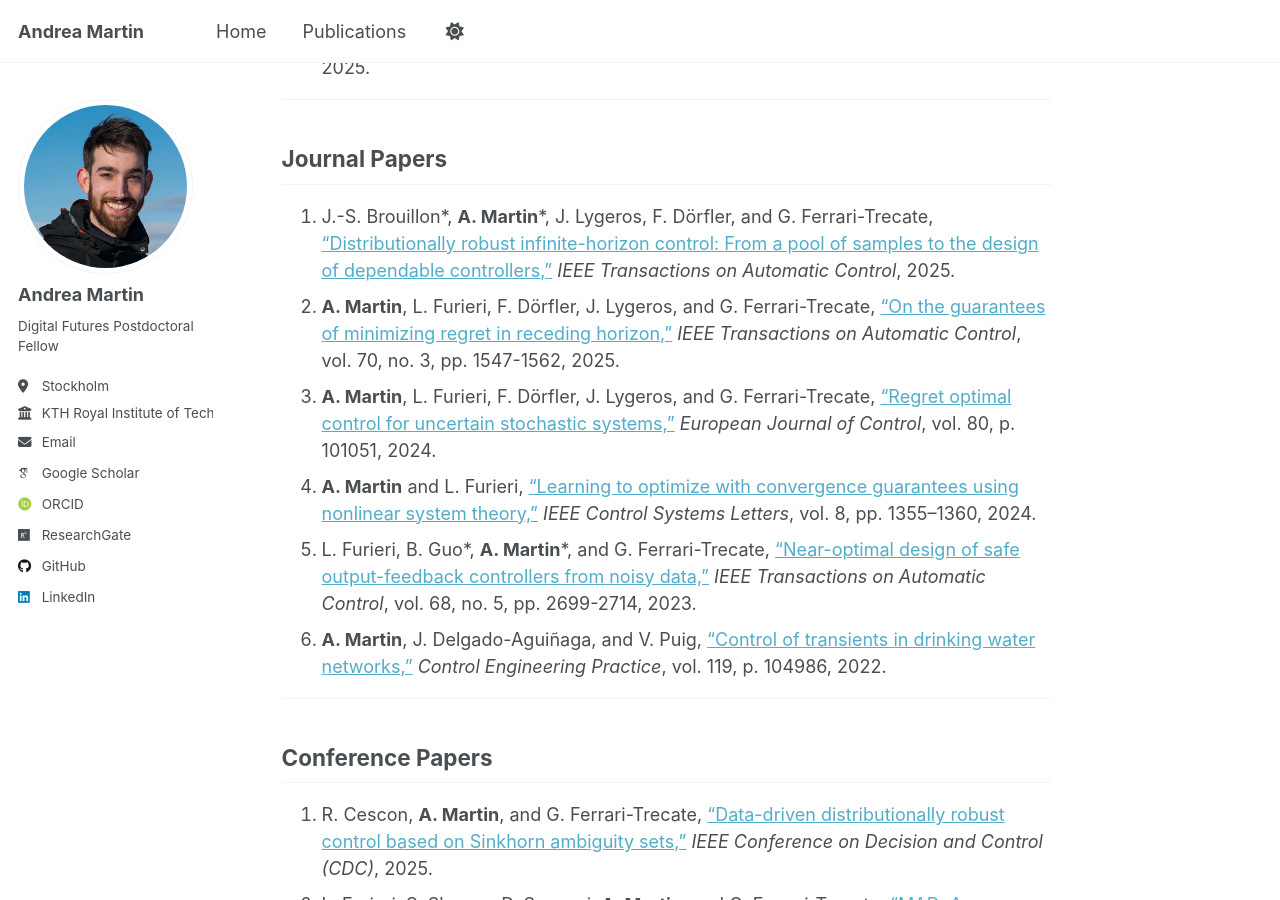
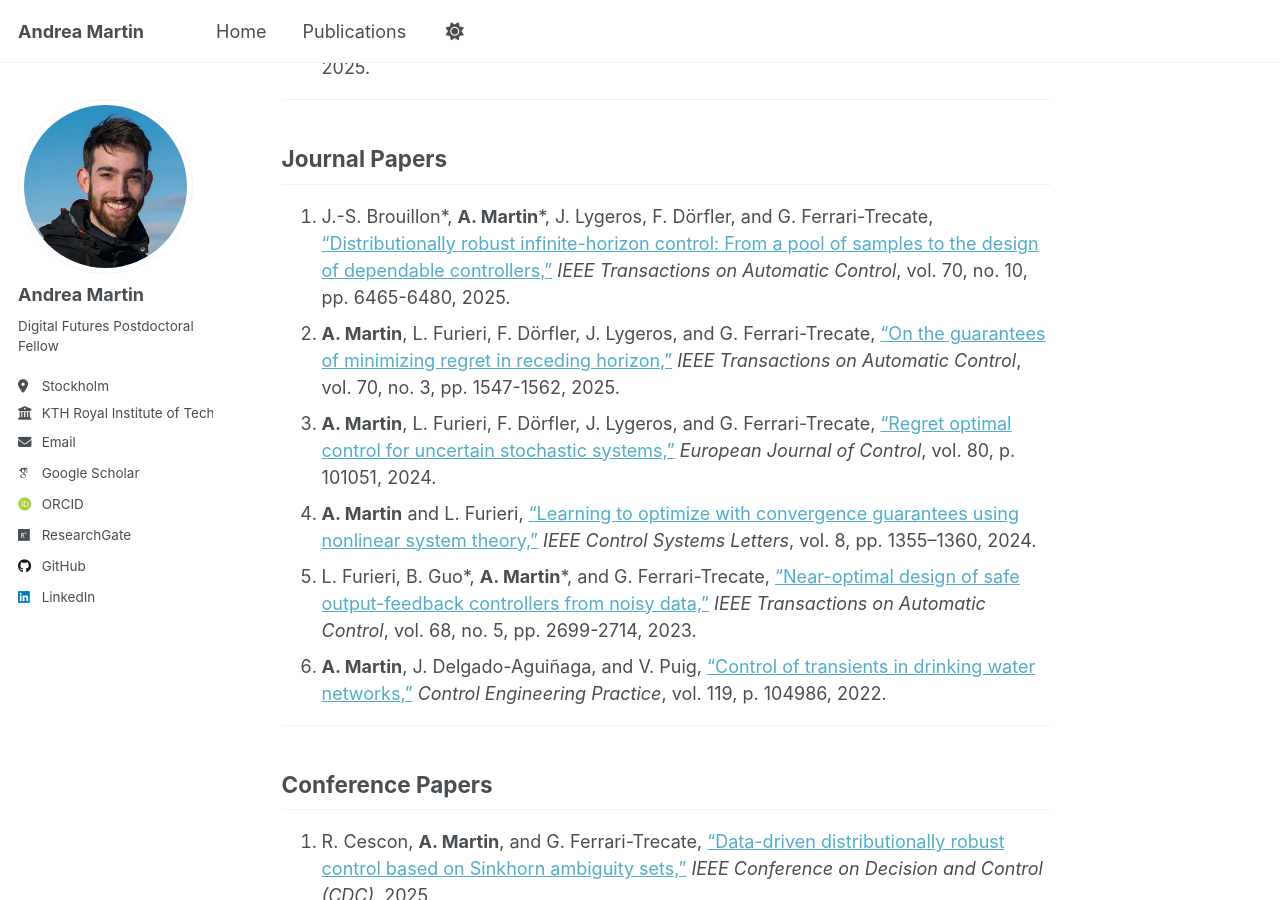
Before and after one commit to andrea-martin/andrea-martin.github.io, a Jekyll site: the page built from _pages/publications.md, in a window 1280 px wide and 900 px high, scrolled down 333 px. Built offline with Jekyll 4.4.1, drawn with Linux system fonts in a browser that asks for light colours; some web fonts are replaced; a script that is not in the unit is left out.

Commit message:
Enhance journal paper entries with publication details
Updated journal paper citations with volume, issue, and page numbers.

```diff
--- a/_pages/publications.md
+++ b/_pages/publications.md
@@ -14,7 +14,7 @@ author_profile: true
 
 ## Journal Papers
 
-1. J.-S. Brouillon\*, **A. Martin**\*, J. Lygeros, F. Dörfler, and G. Ferrari-Trecate, [“Distributionally robust infinite-horizon control: From a pool of samples to the design of dependable controllers,”](https://ieeexplore.ieee.org/document/10964201/) _IEEE Transactions on Automatic Control_, 2025.
+1. J.-S. Brouillon\*, **A. Martin**\*, J. Lygeros, F. Dörfler, and G. Ferrari-Trecate, [“Distributionally robust infinite-horizon control: From a pool of samples to the design of dependable controllers,”](https://ieeexplore.ieee.org/document/10964201/) _IEEE Transactions on Automatic Control_, vol. 70, no. 10, pp. 6465-6480, 2025.
 2. **A. Martin**, L. Furieri, F. Dörfler, J. Lygeros, and G. Ferrari-Trecate, ["On the guarantees of minimizing regret in receding horizon,"](https://ieeexplore.ieee.org/document/10684161) _IEEE Transactions on Automatic Control_, vol. 70, no. 3, pp. 1547-1562, 2025.
 3. **A. Martin**, L. Furieri, F. Dörfler, J. Lygeros, and G. Ferrari-Trecate, [“Regret optimal control for uncertain stochastic systems,”](https://www.sciencedirect.com/science/article/pii/S0947358024001110) _European Journal of Control_, vol. 80, p. 101051, 2024.
 4. **A. Martin** and L. Furieri, [“Learning to optimize with convergence guarantees using nonlinear system theory,”](https://ieeexplore.ieee.org/document/10540597) _IEEE Control Systems Letters_, vol. 8, pp. 1355–1360, 2024.
```
